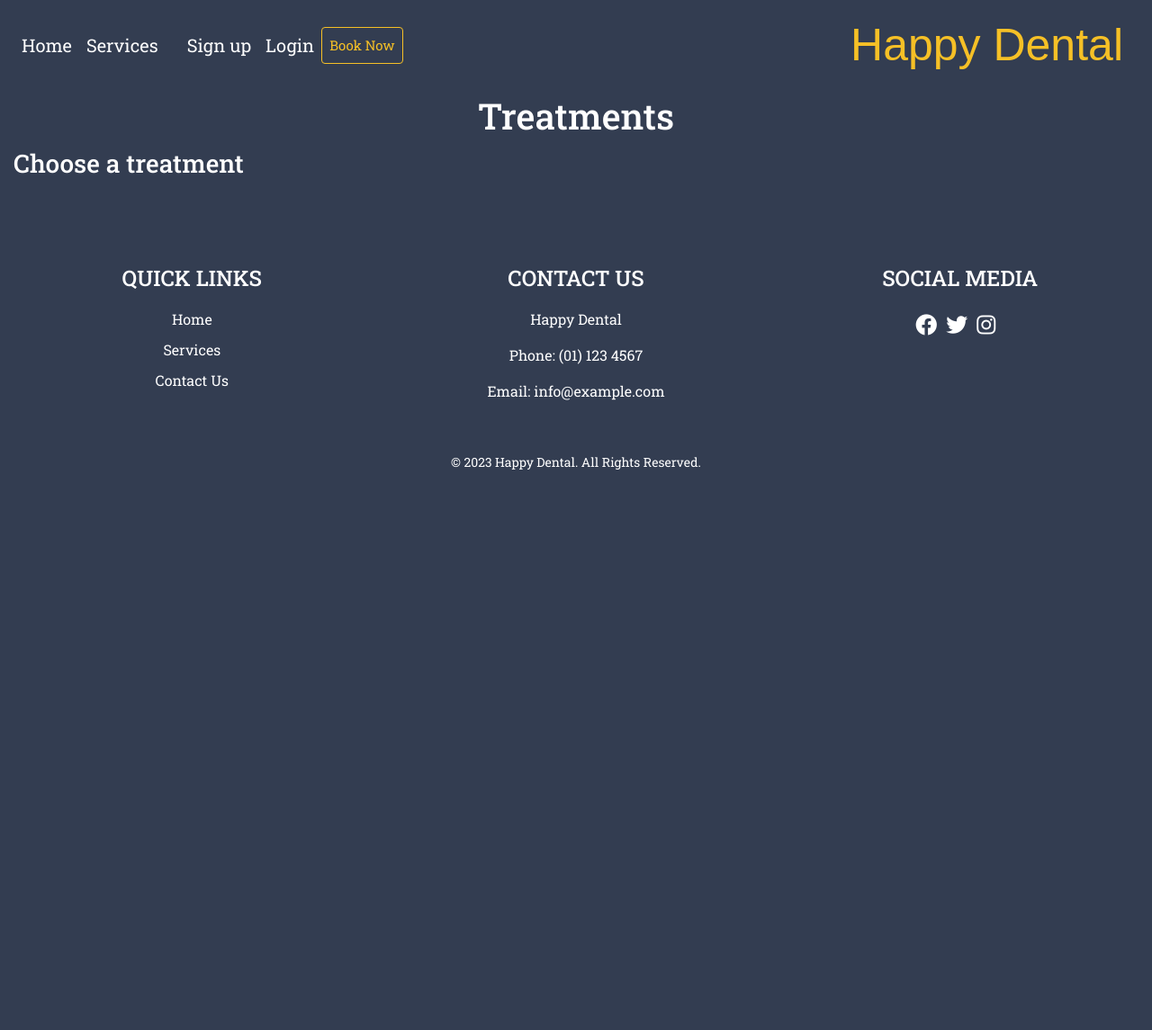
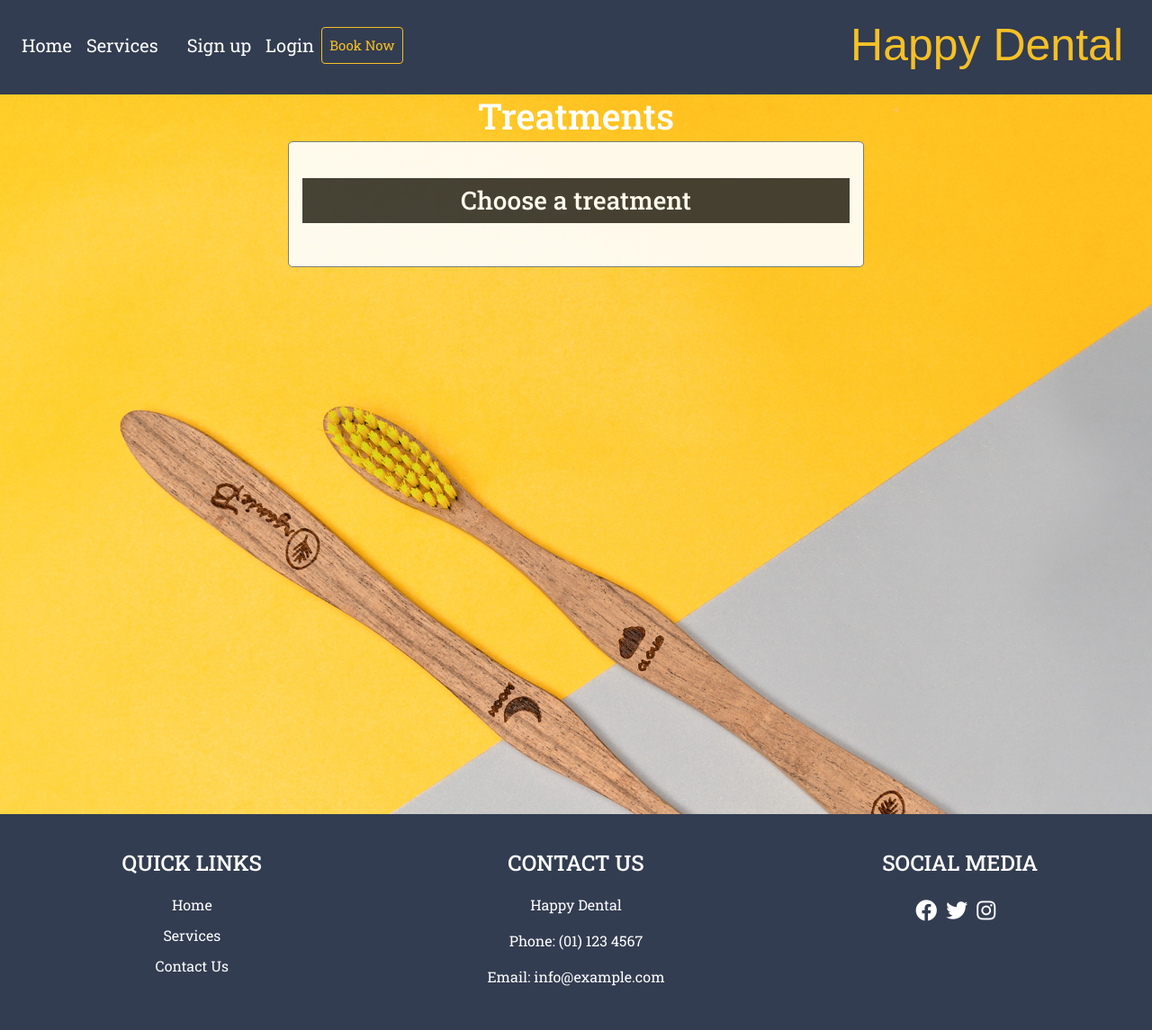
Before and after one commit to dsouths/happydentalapp, a Django app: page /services/ in a window 1280 px wide. Shown: the top 1145 px of the page at 90% size. Before the commit the page ends 522 px from the top, so only its background shows below. Run offline with Django 3.2, Linux system fonts and the light colour scheme; data that the repository does not hold is empty; some web fonts are replaced.

Commit message:
styled services page

```diff
--- a/static/css/style.css
+++ b/static/css/style.css
@@ -213,3 +213,68 @@ footer {
     text-decoration: none;
     color: #fff;
   }
+
+  /*** services page ***/
+
+.services-page {
+    background-image: url("/static/img/services.jpg");
+    background-repeat: no-repeat;
+    background-size: cover;
+    height: 100vh;
+  }
+
+  .services-contain {
+    width: 95%;
+    margin: 0 auto;
+    background-color: #fff;
+    opacity: 0.9;
+    border: 1px solid #6c757d;
+    border-radius: 5px;
+  }
+
+  .services-block {
+    width: 100%;
+    margin-top: 5vh;
+    padding-bottom: 10px;
+  }
+
+  .title-block-services {
+    background-color: #000;
+    opacity: 0.8;
+    color: #fff;
+  }
+
+
+  .services {
+
+    color: #000;
+  }
+
+  .services-item {
+    display: inline-block;
+    width: 100%;
+    padding: 0 2px;
+    vertical-align: middle;
+    margin: 0 auto;
+    height: 4em;
+    line-height: 4em;
+    border: 1px solid #312E38;
+    border-top:0;
+  }
+
+  .text-right,
+  .text-left {
+    display: inline-block;
+  }
+
+  .text-left {
+    float: left;
+  }
+
+  .text-right {
+    float: right;
+  }
+
+  .btn-light {
+    border: 1px solid #000;
+  }
```
Also changed, not shown: static/img/services.jpg.
